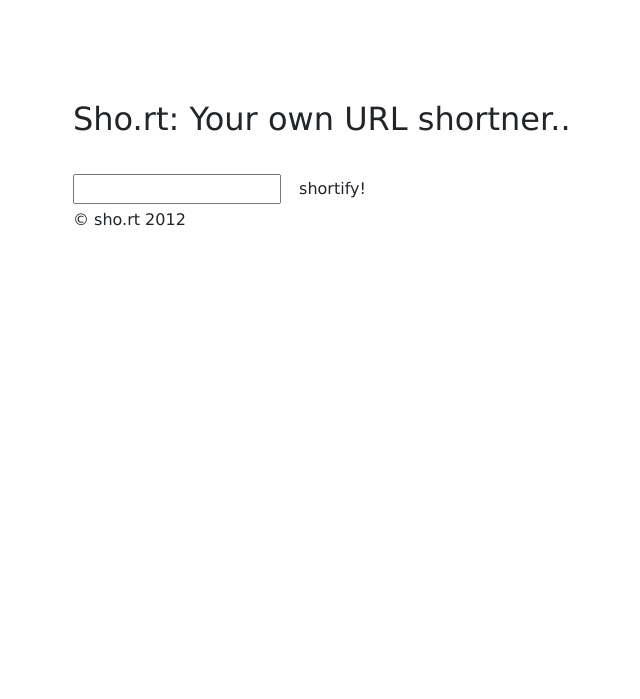
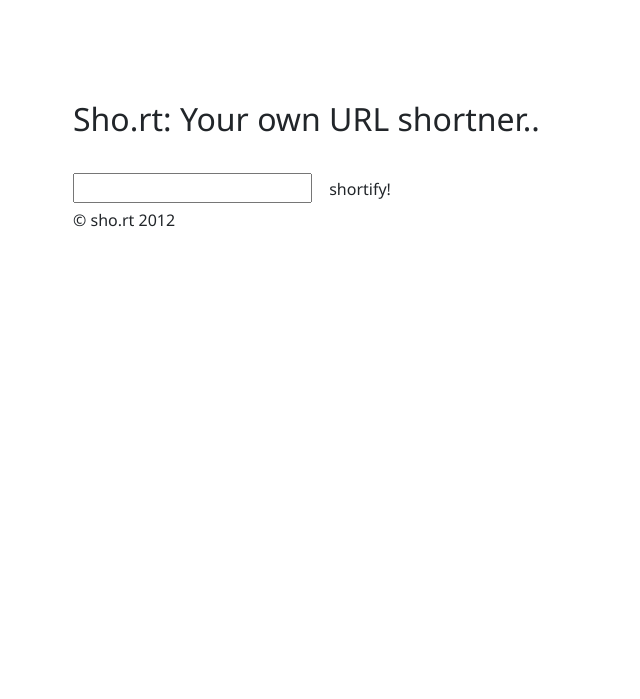
Before and after one commit to dhirajt/short-url-shortener, a Django app: template short/templates/home.html in a window 1280 px wide. Shown: the top 699 px of the page, without its empty margins (282-922 px from the left). Run offline with Django 3.2, Linux system fonts and the light colour scheme; the template is opened without the code that fills it, so the values that code supplies are empty; some libraries are stand-ins or nearby versions.

Commit message:
Update short/templates/home.html

```diff
--- a/short/templates/home.html
+++ b/short/templates/home.html
@@ -15,7 +15,7 @@
     <style type="text/css">
       body {
         padding: 100px 100px 100px 100px;
-	font-family:'lucida grande',tahoma,Ubuntu,Arial,Times New Roman;
+	font-family:"Segoe UI", "Segoe WP",'lucida grande',tahoma,Ubuntu,Arial,Times New Roman;
       }
 
       .hero-unit p{ 	font-size:11px;
```
